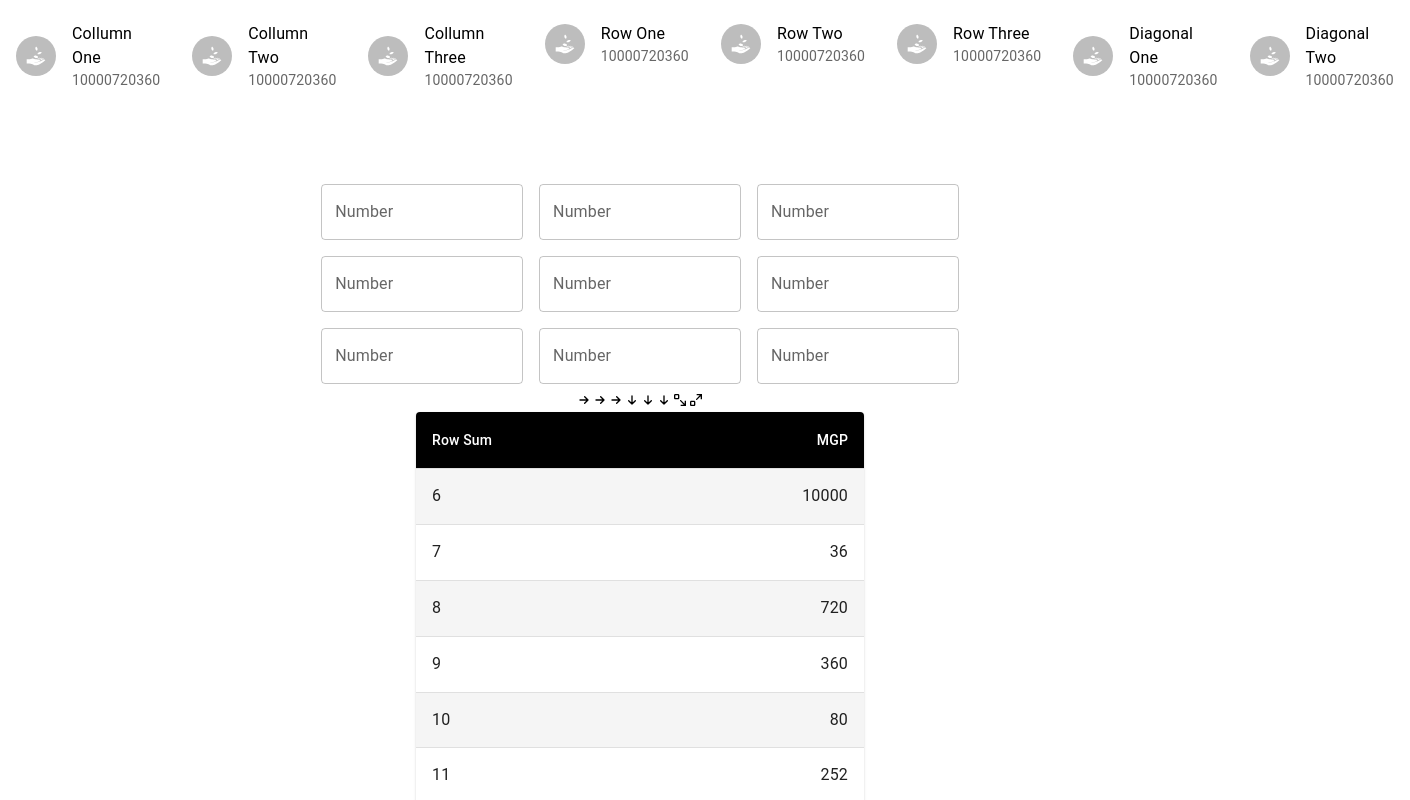
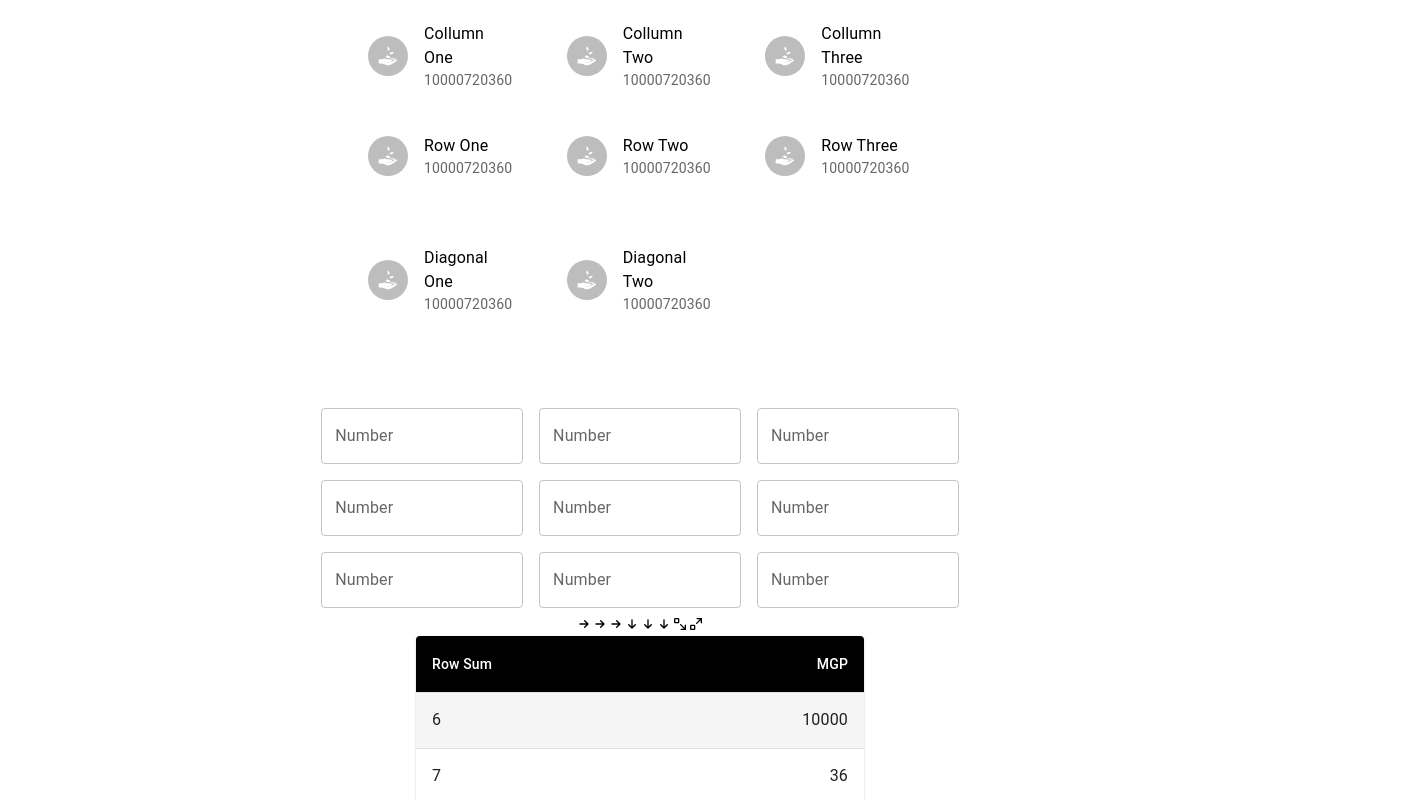
Before and after one commit to JnReese/Cactpot-Daily-Solver, a React (Create React App) app: page / in a window 1280 px wide. Shown: the top 800 px of the page, 1410 px wide, since content can reach past the window. Built offline with nearby package versions, Linux system fonts and the light colour scheme.

Commit message:
going for the re-right

```diff
--- a/src/components/CollumnsInfoCss.css
+++ b/src/components/CollumnsInfoCss.css
@@ -10,8 +10,15 @@
 }
 
 .diagonal__container {
+  width: 45%;
+  display: grid;
+  grid-template-columns: repeat(3, 1fr);
+  grid-template-rows: repeat(3, 1fr);
+  grid-column-gap: 20px;
+  grid-row-gap: 0px;
+}
+
+.output__container {
   display: flex;
-  flex-direction: row;
-  position: relative;
-  justify-content: space-between;
+  justify-content: center;
 }
```
Also changed, not shown: src/components/CollumnsInfo.tsx (+0 -10 lines).
